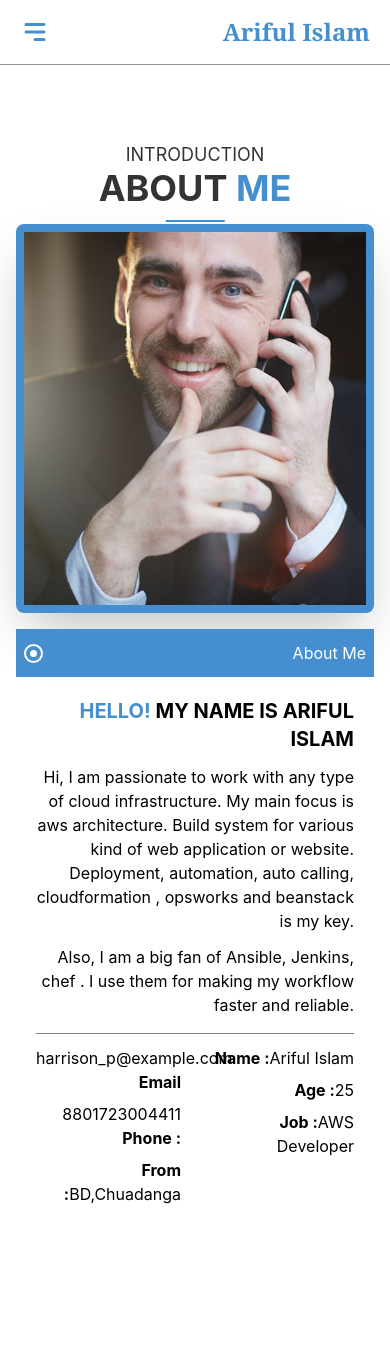
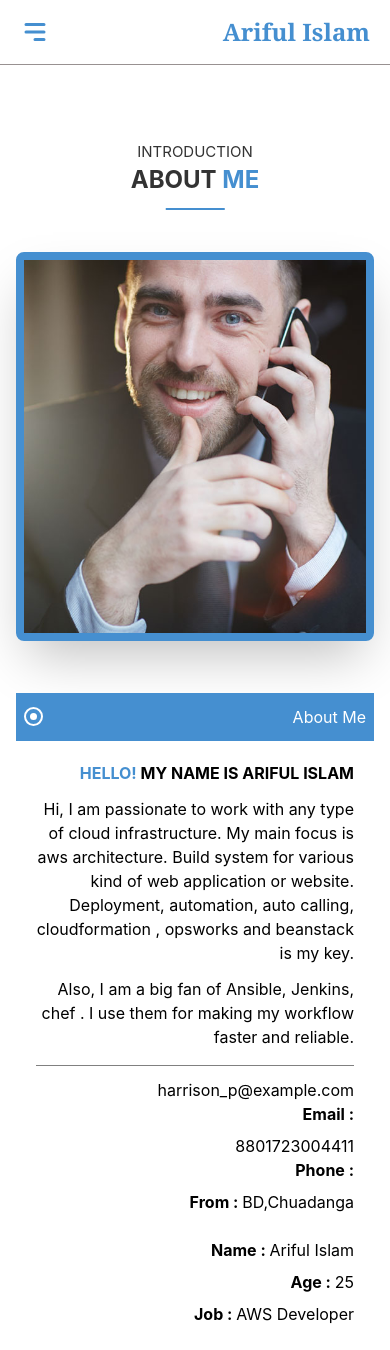
Before and after one commit to MdIbrahimKholil7/portfolio-task, a React (Create React App) app: page / in a window 390 px wide. Before the commit the page ends 1230 px from the top, so only its background shows below. Built offline with nearby package versions, Linux system fonts and the light colour scheme.

Commit message:
about me responsive complete

```diff
--- a/src/App.css
+++ b/src/App.css
@@ -28,5 +28,5 @@
   width: 15%;
 }
 .border_bottom{
-  border-bottom: 1px solid gray;
+  border-bottom: 0.7px solid gray;
 }
--- a/src/components/home/Home.js
+++ b/src/components/home/Home.js
@@ -5,7 +5,7 @@ import SideBar from '../pages/SideBar';
 const Home = () => {
 
     return (
-        <div>
+        <div >
             <div>
                 <MobileNav />
             </div>
--- a/src/components/pages/AboutMe.js
+++ b/src/components/pages/AboutMe.js
@@ -2,16 +2,18 @@ import React from 'react';
 import img from '../../assets/img3.jpg'
 const AboutMe = () => {
     return (
-        <div >
+        <div className='max-w-[1008px] mx-auto'>
             <div>
-                <div className='text-center mt-20 inline-block w-full bottom-border relative'>
-                    <h3 className='text-[18px] uppercase'> Introduction</h3>
-                    <h1 className='text-4xl uppercase dark:text-[#458fd0] font-bold '>About <span className='text-[#458fd0] dark:text-white'>Me</span></h1>
+                <div className='text-center mt-20 inline-block w-full bottom-border relative mb-10 lg:mb-0'>
+                    <h3 className='md:text-[18px] text-[15px] uppercase'> Introduction</h3>
+                    <h1 className='lg:text-4xl md:text-3xl  text-2xl uppercase dark:text-[#458fd0] font-bold '>About <span className='text-[#458fd0] dark:text-white'>Me</span></h1>
                 </div>
                 <div class="hero min-h-screen">
                     <div class="hero-content items-start flex-col justify-between w-full lg:flex-row-reverse">
-                        <img src={img} class="lg:max-w-[317px]max-w-[300px] sm:max-w-[440px] h-auto lg:h-[346px] object-cover border-solid border-[8px] border-[#458fd0] rounded-lg  shadow-2xl " alt='img' />
-                        <div className='w-full text-white '>
+
+                        <img src={img} class="lg:max-w-[317px]max-w-[300px] sm:max-w-[440px] h-auto lg:h-[346px] object-cover border-solid border-[8px] border-[#458fd0] rounded-lg  shadow-2xl mx-auto" alt='img' />
+
+                        <div className='w-full text-white mt-9 lg:mt-0'>
                             <div className='w-full text-white '>
                                 <div>
                                     <div className='flex justify-between items-center py-3 px-2 bg-[#458fd0] w-full'>
@@ -25,40 +27,40 @@ const AboutMe = () => {
                                 </div>
                             </div>
                             {/* description  */}
-                            <div className='mt-5 text-right px-5 text-black'>
+                            <div className='mt-5 text-right px-5 text-black dark:text-white'>
                                 <div >
-                                    <p className='uppercase font-bold my-3 text-black text-xl'><span className='text-[#458fd0]'>Hello!</span> My Name is Ariful Islam</p>
+                                    <p className='uppercase font-bold my-3 text-black dark:text-white lg:text-xl md:text-[18px] text-[16px]'><span className='text-[#458fd0]'>Hello!</span> My Name is Ariful Islam</p>
                                     <article className='border_bottom pb-4 mb-3'>
                                         Hi, I am passionate to work with any type of cloud infrastructure. My main focus is aws architecture. Build system for various kind of web application or website. Deployment, automation, auto calling, cloudformation , opsworks and beanstack is my key.
 
                                         <p className='mt-3'> Also, I am a big fan of Ansible, Jenkins, chef . I use them for making my workflow faster and reliable.</p>
                                     </article>
-                                    <div className='grid grid-cols-2 gap-7'>
+                                    <div className='grid md:grid-cols-2 grid-cols-1 md:gap-7 gap-4'>
                                         <div>
                                             <div className='mb-2'>
                                                 <p>harrison_p@example.com</p>
-                                                <strong>Email</strong>
+                                                <strong>Email :</strong>
                                             </div>
                                             <div className='mb-2'>
                                                 <p>8801723004411</p>
-                                                <strong>Phone :</strong>
+                                                <strong>Phone : </strong>
                                             </div>
                                             <div className='mb-2'>
-                                                <strong>From :</strong>
+                                                <strong>From : </strong>
                                                 <span>BD,Chuadanga</span>
                                             </div>
                                         </div>
                                         <div>
                                             <div className='mb-2'>
-                                                <strong>Name :</strong>
+                                                <strong>Name : </strong>
                                                 <span>Ariful Islam</span>
                                             </div>
                                             <div className='mb-2'>
-                                                <strong>Age :</strong>
+                                                <strong>Age : </strong>
                                                 <span>25</span>
                                             </div>
                                             <div className='mb-2'>
-                                                <strong>Job :</strong>
+                                                <strong>Job : </strong>
                                                 <span>AWS Developer</span>
                                             </div>
                                         </div>
```
